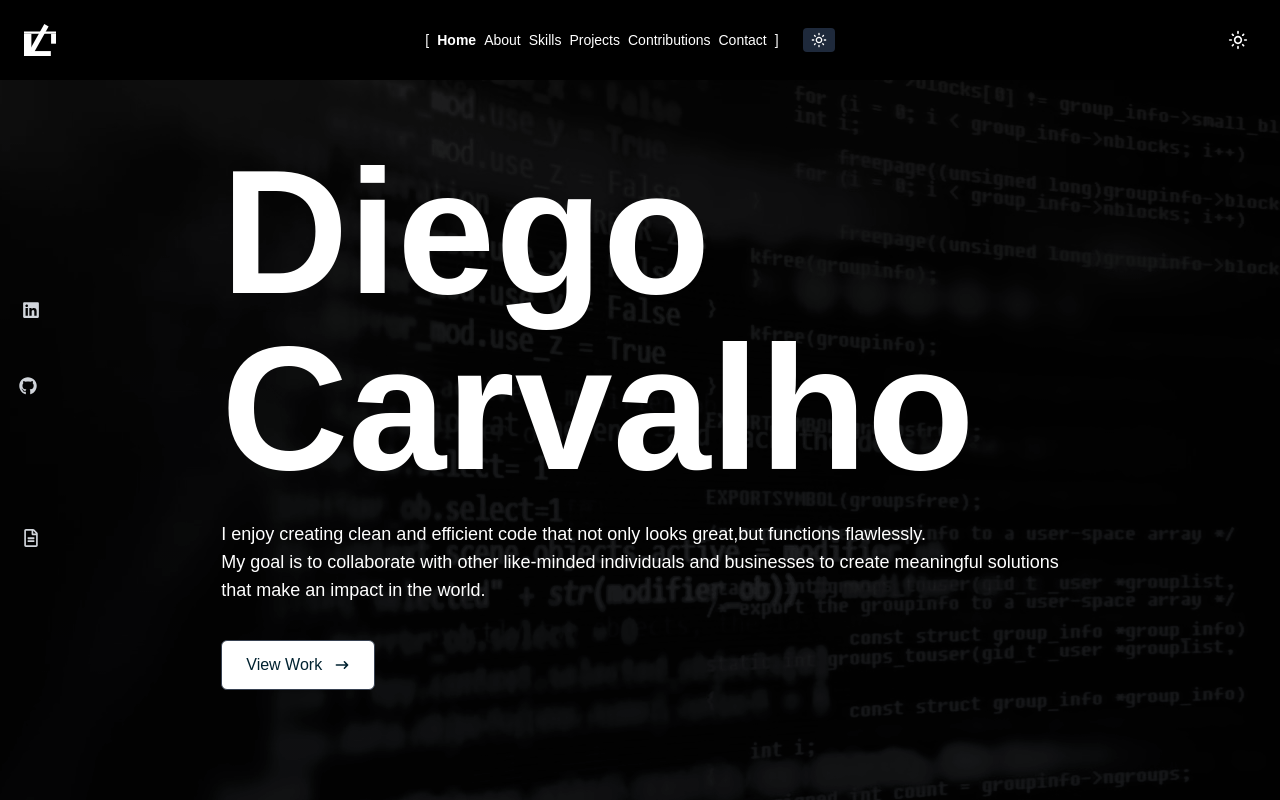
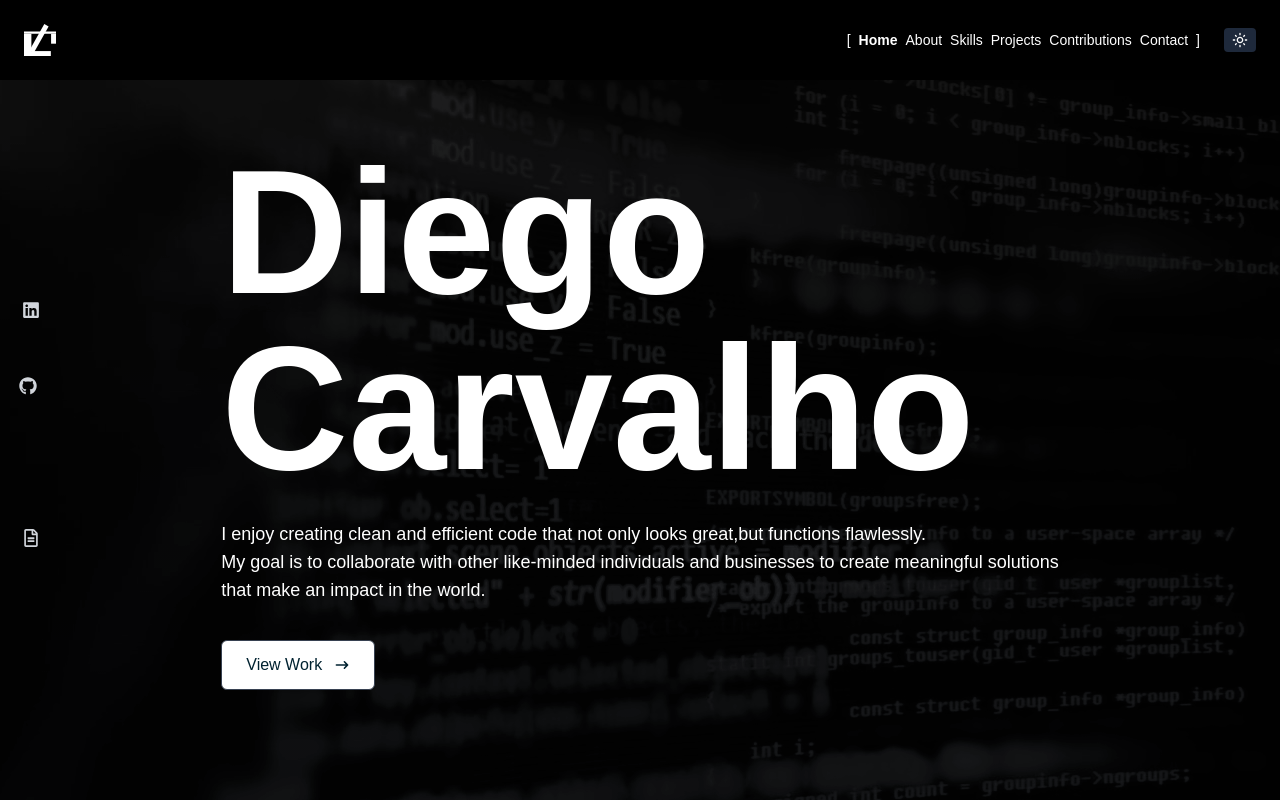
Before and after one commit to diegocchaves/dev-portfolio, a React (Create React App) app: page / in a window 1280 px wide. Shown: the top 800 px of the page. Built offline with nearby package versions, Linux system fonts and the light colour scheme; some icons are missing.

Commit message:
Hide theme toggle button on larger screens for improved mobile navigation

```diff
--- a/src/components/Navbar.jsx
+++ b/src/components/Navbar.jsx
@@ -129,7 +129,7 @@ const Navbar = () => {
         onClick={() => {
           setTheme(theme === "dark" ? "light" : "dark");
         }}
-        className="px-2 py-1 ml-4 text-[#298E9E] rounded dark:text-white "
+        className="px-2 py-1 ml-4 text-[#298E9E] rounded dark:text-white md:hidden "
       >
         <span className="flex items-center gap-2">
           {theme === "dark" ? (
```
